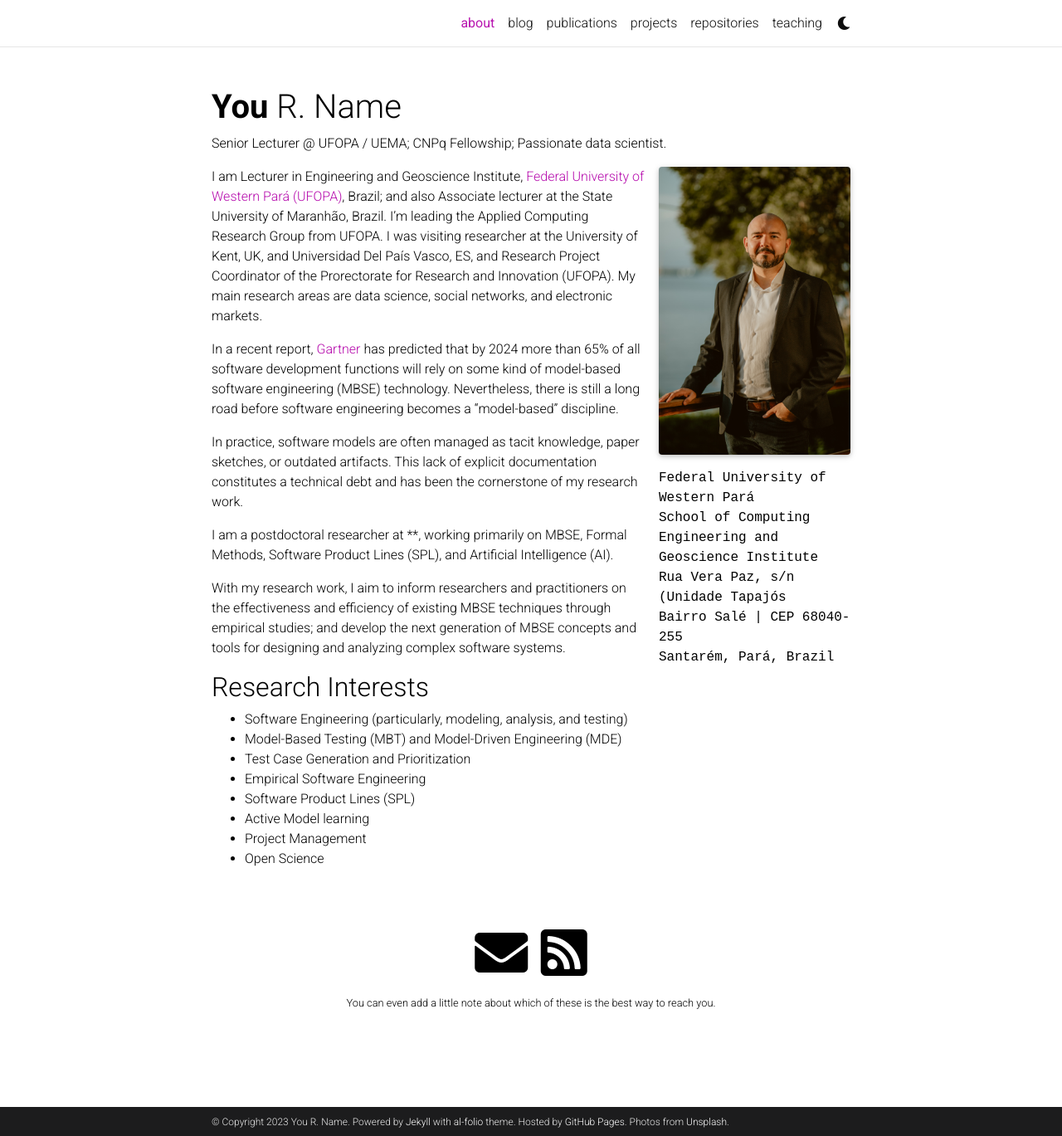
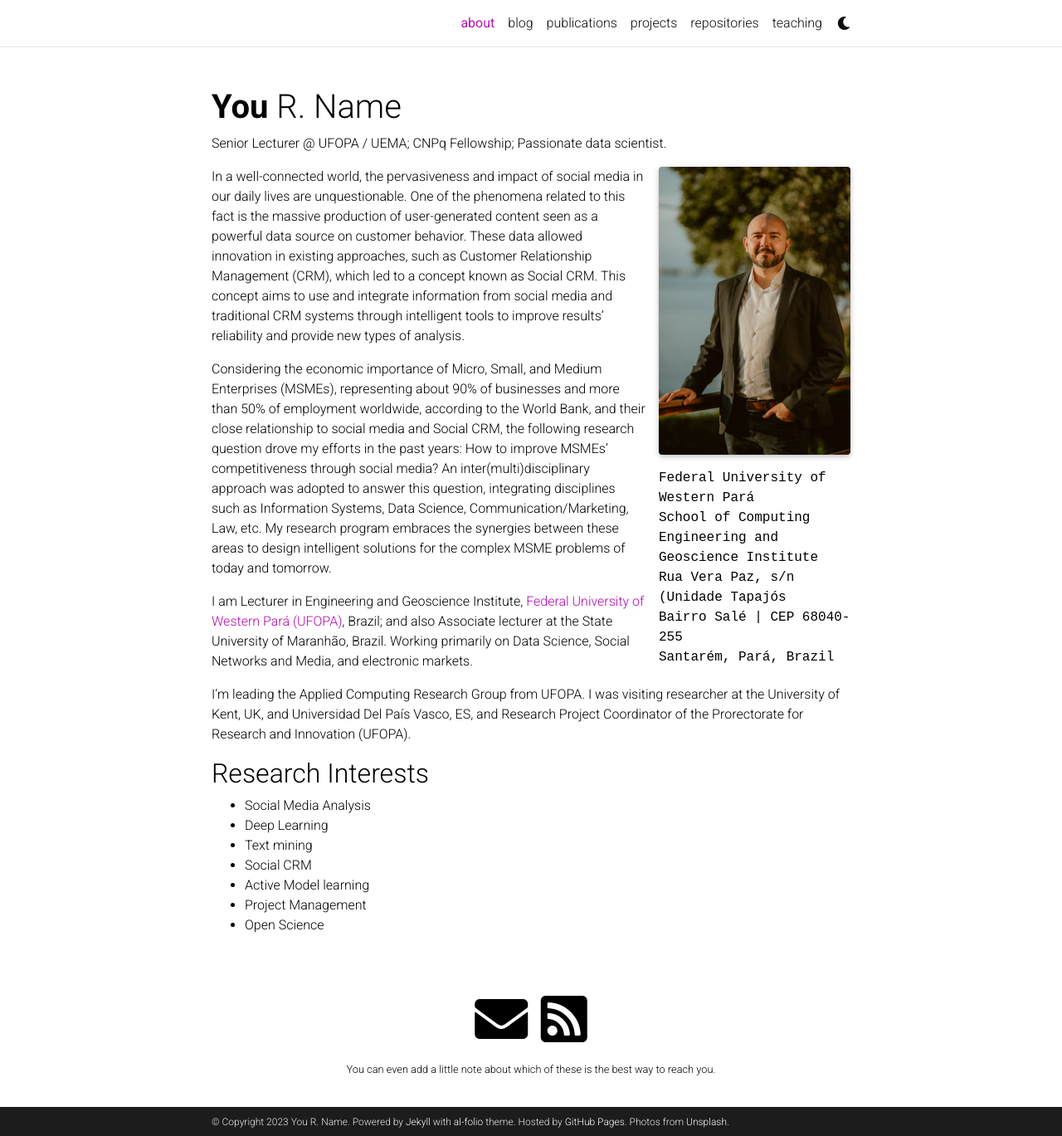
Before and after one commit to fabiolobato/fabiolobato.github.io, a Jekyll site: the page built from _pages/about.md, in a window 1280 px wide and 1369 px high. Shown: the whole window at 83% size. Built offline with Jekyll 4.4.1, drawn with Linux system fonts in a browser that asks for light colours; full-size pictures stand in for the smaller copies a plugin makes; comment, search, counter and statistics services are not loaded; a style sheet for code colours, icons or effects is not loaded.

Commit message:
Update about.md

```diff
--- a/_pages/about.md
+++ b/_pages/about.md
@@ -21,33 +21,22 @@ selected_papers: false # includes a list of papers marked as "selected={true}"
 social: true  # includes social icons at the bottom of the page
 ---
 
+In a well-connected world, the pervasiveness and impact of social media in our daily lives are unquestionable. One of the phenomena related to this fact is the massive production of user-generated content seen as a powerful data source on customer behavior. These data allowed innovation in existing approaches, such as Customer Relationship Management (CRM), which led to a concept known as Social CRM. This concept aims to use and integrate information from social media and traditional CRM systems through intelligent tools to improve results' reliability and provide new types of analysis.
 
-I am Lecturer in Engineering and Geoscience Institute, [Federal University of Western Pará (UFOPA)](http://www.ufopa.edu.br/ufopa/), Brazil; and also Associate lecturer at the State University of Maranhão, Brazil. I'm leading the Applied Computing Research Group from UFOPA. I was visiting researcher at the University of Kent, UK, and Universidad Del País Vasco, ES, and Research Project Coordinator of the Prorectorate for Research and Innovation (UFOPA). My main research areas are data science, social networks, and electronic markets.
+Considering the economic importance of Micro, Small, and Medium Enterprises (MSMEs), representing about 90% of businesses and more than 50% of employment worldwide, according to the World Bank, and their close relationship to social media and Social CRM, the following research question drove my efforts in the past years: How to improve MSMEs' competitiveness through social media? An inter(multi)disciplinary approach was adopted to answer this question, integrating disciplines such as Information Systems, Data Science, Communication/Marketing, Law, etc. My research program embraces the synergies between these areas to design intelligent solutions for the complex MSME problems of today and tomorrow.
 
-In a recent report, [Gartner](https://www.gartner.com/doc/reprints?id=1-27IIPKYV&ct=210923&st=sb) has
-predicted that by 2024 more than 65% of all software development functions
-will rely on some kind of model-based software engineering (MBSE) technology.
-Nevertheless, there is still a long road before software engineering becomes a "model-based" discipline.
+I am Lecturer in Engineering and Geoscience Institute, [Federal University of Western Pará (UFOPA)](http://www.ufopa.edu.br/ufopa/), Brazil; and also Associate lecturer at the State University of Maranhão, Brazil. Working primarily on Data Science, Social Networks and Media, and electronic markets.
 
-In practice, software models are often managed as tacit knowledge, paper sketches, or outdated artifacts.
-This lack of explicit documentation constitutes a technical debt and has been the cornerstone of my research work.
+I'm leading the Applied Computing Research Group from UFOPA. I was visiting researcher at the University of Kent, UK, and Universidad Del País Vasco, ES, and Research Project Coordinator of the Prorectorate for Research and Innovation (UFOPA).
 
-I am a postdoctoral researcher at **,
-working primarily on MBSE, Formal Methods, Software Product Lines (SPL), and Artificial Intelligence (AI).
-
-With my research work, I aim to inform researchers and practitioners on the
-effectiveness and efficiency of existing MBSE techniques through empirical studies;
-and develop the next generation of MBSE concepts and tools for
-designing and analyzing complex software systems.
 
 Research Interests
 ------
 
-- Software Engineering (particularly, modeling, analysis, and testing)
-- Model-Based Testing (MBT) and Model-Driven Engineering (MDE)
-- Test Case Generation and Prioritization
-- Empirical Software Engineering
-- Software Product Lines (SPL)
+- Social Media Analysis
+- Deep Learning
+- Text mining
+- Social CRM
 - Active Model learning
 - Project Management
 - Open Science
```
